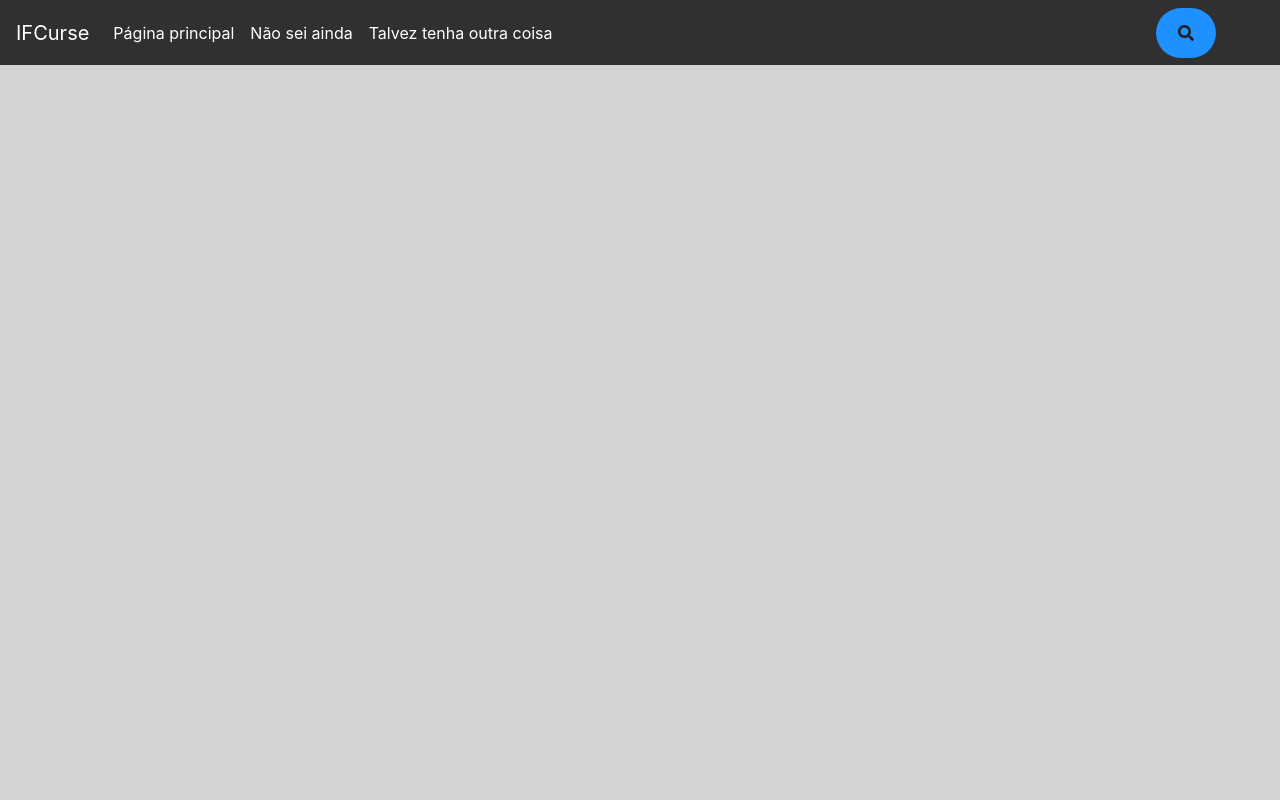
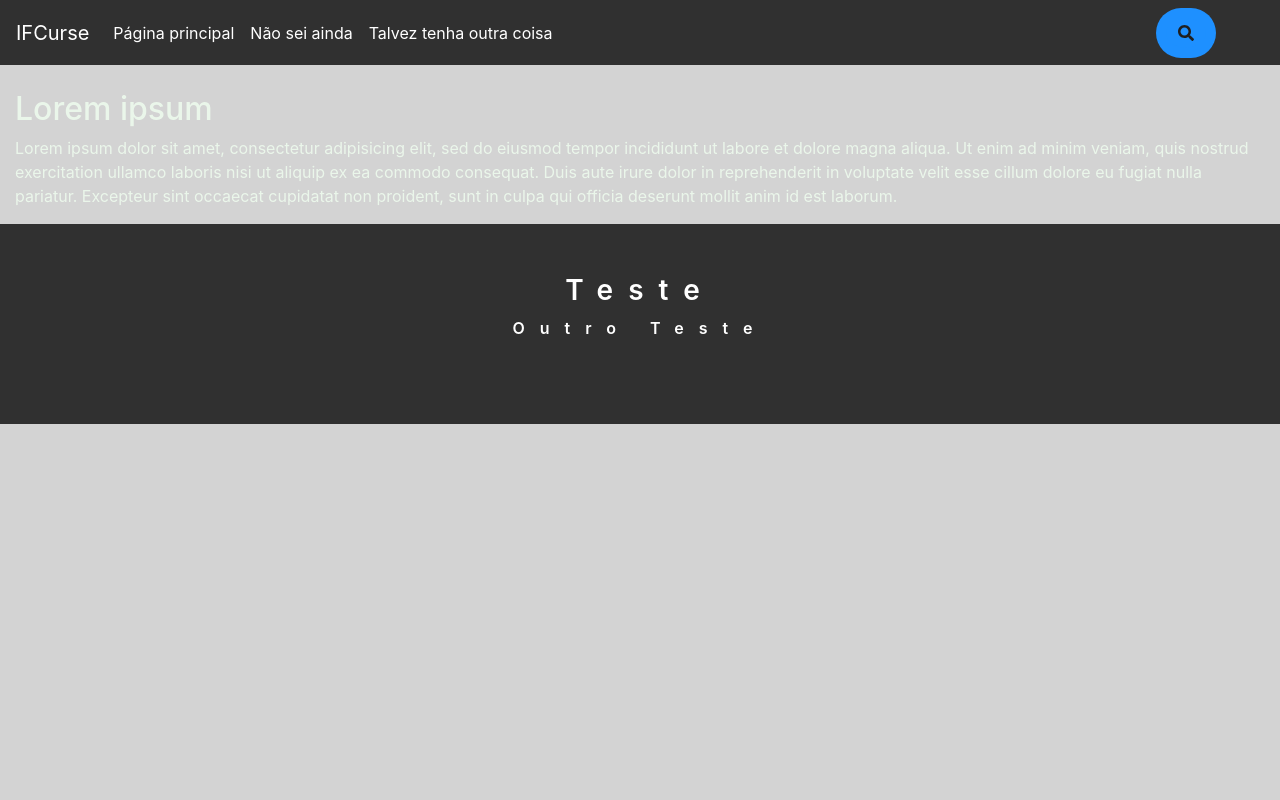
Before and after one commit to Semaias/Projeto-Secreto, a Django app: page / in a window 1280 px wide. Run offline with Django 3.2, Linux system fonts and the light colour scheme; some libraries are stand-ins or nearby versions.

Commit message:
Comecei o rodapé do projeto IFCurse

```diff
--- a/Projeto-IFCurse/core/static/style.css
+++ b/Projeto-IFCurse/core/static/style.css
@@ -1,5 +1,16 @@
+html, body {
+  margin: 0;
+  padding: 0;
+  height: 100%;
+}
+
+div.body-content{
+  padding-bottom: 100px;
+}
+
 .body{
-  background-color: lightblue;
+  background-color: rgb(50, 50, 50);
+  height: 100%;
 }
 .search-box{
   position: absolute;
@@ -45,9 +56,28 @@
   background-color: rgba(31, 31, 31,0.90);
   height: 65px;
 }
-.branco {
-  color: white;
+
+.rodape {
+  height: 200px;
+  background-color: rgba(31, 31, 31,0.90);
+  bottom: 0;
+  left: 0;
+  position: fixed;
+  width: 100%;
 }
+
+.centralizarEespacar {
+  text-align: center;
+  letter-spacing: 15px;
+  font-weight: 600;
+}
+
+.margemTopo { margin-top: 50px }
+.margemTopo2 { margin-top: 25px}
+
+.branco { color: white; }
+.verdeClaro { color: rgba(240, 255, 240, 0.8)}
+
 .mouseHoverCinza:hover{
   color:lightgray;
 }
--- a/Projeto-IFCurse/core/templates/base.html
+++ b/Projeto-IFCurse/core/templates/base.html
@@ -26,7 +26,9 @@
   <title>IFCurse</title>
 </head>
 <body class="body">
-  <div class="container-fluid">
+  <div id="wrapper">
+    <div class="container-fluid body-content">
+      <!-- -- -- -- -- -- -- -- -- -- -- ÍNICIO NAVBAR -- -- -- -- -- -- -- -- -- -->
       <div class="row">
         <nav class="navbar col-lg-12 col-xg-12 navbar-expand-lg menuColor">
           <a class="navbar-brand branco mouseHoverCinza" href="#">IFCurse</a>
@@ -54,6 +56,26 @@
           </div>
         </nav>
       </div>
+      <!-- -- -- -- -- -- -- -- -- -- -- FINAL NAVBAR -- -- -- -- -- -- -- -- -- -->
+
+      <!-- -- -- -- -- -- -- -- -- -- -- ÍNICIO CONTEÚDO -- -- -- -- -- -- -- -- -- -->
+      {% block conteudo %}
+
+      {% endblock %}
+      <!-- -- -- -- -- -- -- -- -- -- -- FINAL CONTEÚDO -- -- -- -- -- -- -- -- -- -->
+
+      <!-- -- -- -- -- -- -- -- -- -- -- ÍNICIO RODAPÉ -- -- -- -- -- -- -- -- -- -->
+      <div class="row">
+        <footer class="col-lg-12 col-xg-12 footer rodape" id="rodape">
+          <div class="margemTopo">
+            <h3 class="branco centralizarEespacar">Teste</h3>
+            <p class="branco centralizarEespacar">Outro Teste</p>
+          </div>
+        </footer>
+
+      </div>
+      <!-- -- -- -- -- -- -- -- -- -- -- FINAL RODAPÉ -- -- -- -- -- -- -- -- -- -->
+    </div>
   </div>
 </body>
 </html>
--- a/Projeto-IFCurse/core/templates/index.html
+++ b/Projeto-IFCurse/core/templates/index.html
@@ -1 +1,9 @@
 {% extends "base.html" %}
+{% load static %}
+
+{% block conteudo %}
+<div class="margemTopo2">
+  <h2 class="verdeClaro">Lorem ipsum</h2>
+  <p class="verdeClaro">Lorem ipsum dolor sit amet, consectetur adipisicing elit, sed do eiusmod tempor incididunt ut labore et dolore magna aliqua. Ut enim ad minim veniam, quis nostrud exercitation ullamco laboris nisi ut aliquip ex ea commodo consequat. Duis aute irure dolor in reprehenderit in voluptate velit esse cillum dolore eu fugiat nulla pariatur. Excepteur sint occaecat cupidatat non proident, sunt in culpa qui officia deserunt mollit anim id est laborum.</p>
+  {% endblock %}
+</div>
```
Lines whose indentation alone changed are shown as unchanged.
